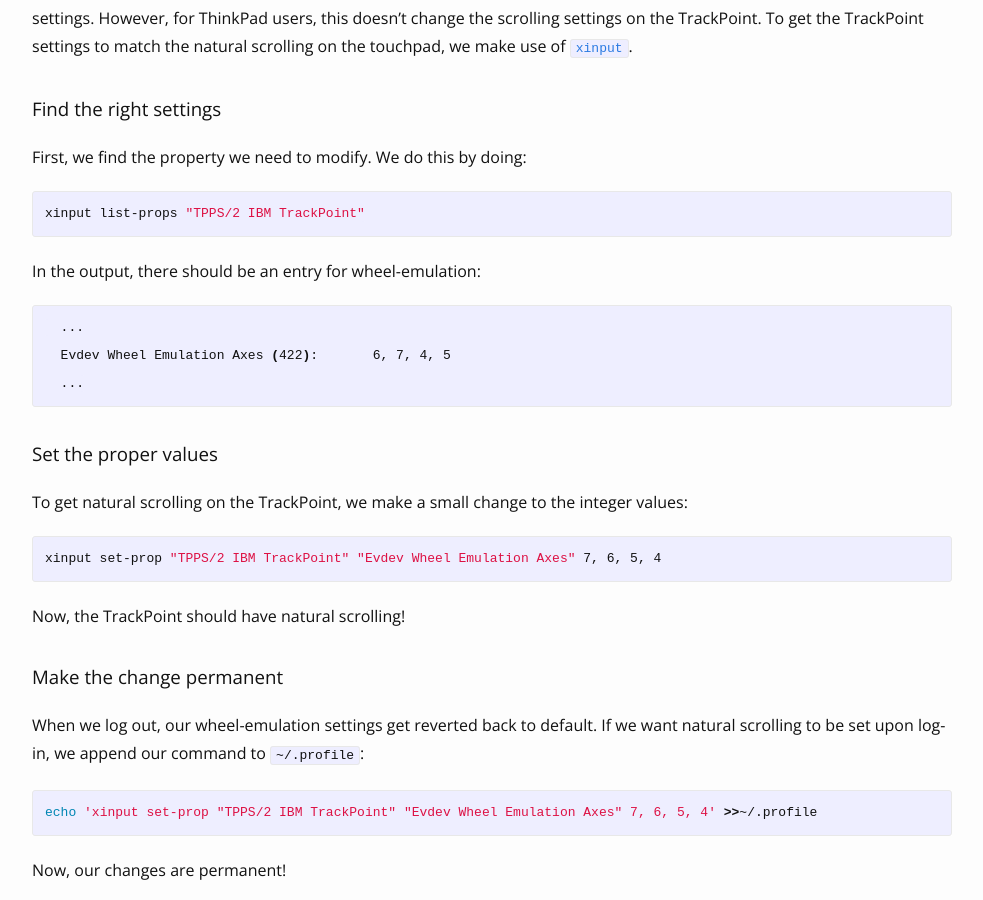
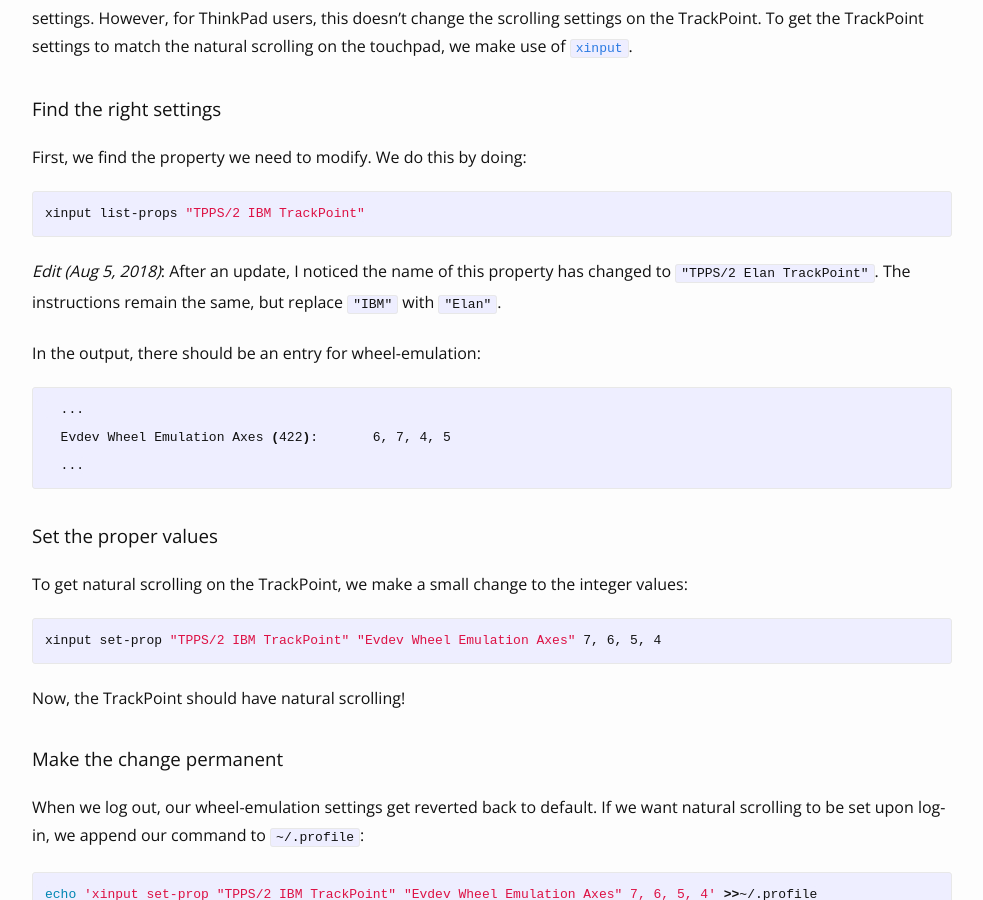
Before and after one commit to era86/era86.github.io, a Jekyll site: the page built from _posts/2018-06-13-natural-trackpoint-scrolling-on-thinkpad-in-ubuntu-1604.markdown, in a window 1280 px wide and 900 px high, scrolled down 609 px. Shown: the whole window, without its empty margins (148-1131 px from the left). Built offline with Jekyll 4.4.1, drawn with Linux system fonts in a browser that asks for light colours; comment, search, counter and statistics services are not loaded.

```diff
--- a/_posts/2018-06-13-natural-trackpoint-scrolling-on-thinkpad-in-ubuntu-1604.markdown
+++ b/_posts/2018-06-13-natural-trackpoint-scrolling-on-thinkpad-in-ubuntu-1604.markdown
@@ -17,6 +17,8 @@
 {% highlight bash %}
 xinput list-props "TPPS/2 IBM TrackPoint"
 {% endhighlight %}
+
+_Edit (Aug 5, 2018)_: After an update, I noticed the name of this property has changed to `"TPPS/2 Elan TrackPoint"`. The instructions remain the same, but replace `"IBM"` with `"Elan"`.
 
 In the output, there should be an entry for wheel-emulation:
 
```
